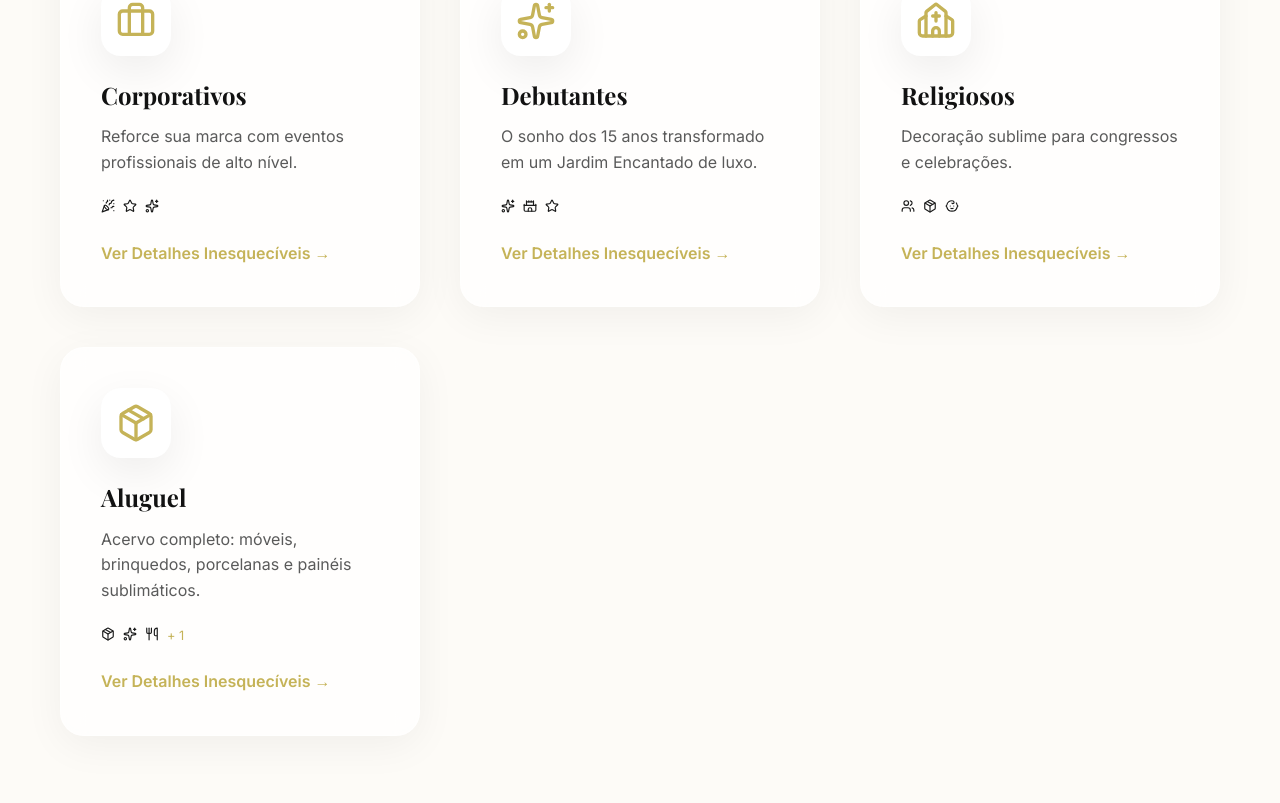
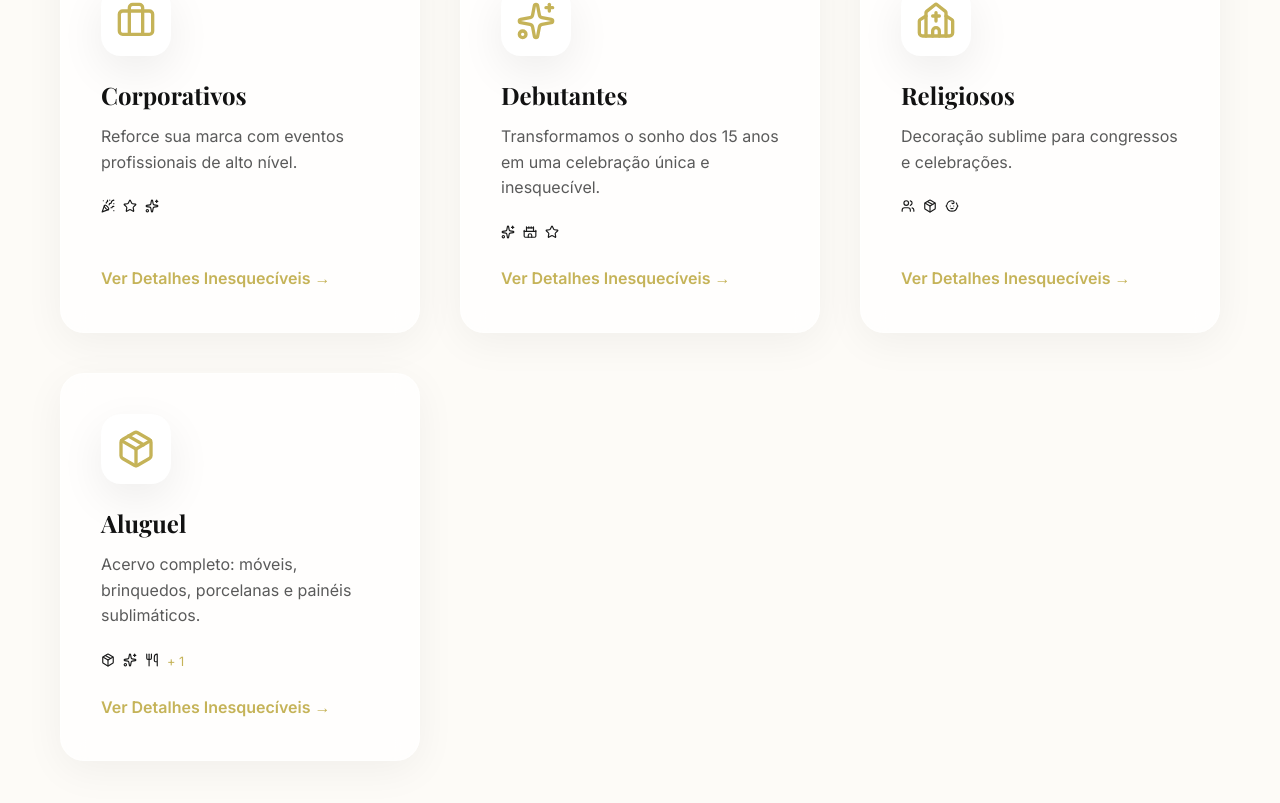
Before and after one commit to edinojr/dri_decora-es, a React (Vite) app: page / in a window 1280 px wide. Shown: the part 2477-3280 px from the top of the page. Built offline with nearby package versions, Linux system fonts and the light colour scheme.

Commit message:
Content: Generalize Debutantes category description

```diff
--- a/src/data/servicesData.tsx
+++ b/src/data/servicesData.tsx
@@ -74,8 +74,8 @@ export const serviceList: ServiceCategory[] = [
     {
         title: "Debutantes",
         icon: <Sparkles size={40} />,
-        desc: "O sonho dos 15 anos transformado em um Jardim Encantado de luxo.",
-        longDesc: "A celebração dos 15 anos é um marco. Criamos um 'Jardim Encantado' deslumbrante, onde cada detalhe brilha. Imagine uma debutante com um vestido cravejado de cristais em tons de dourado e rose gold, cercada por borboletas de LED de diversos tamanhos que flutuam pelo ambiente. O cenário conta com um bolo cenográfico majestoso, um painel de fundo que transporta todos para um mundo encantado (sem escritas) e um trono de princesa digno da realeza. Para completar, o número 15 em madeira, perfeitamente harmonizado com a paleta de cores, destaca a importância desta data.",
+        desc: "Transformamos o sonho dos 15 anos em uma celebração única e inesquecível.",
+        longDesc: "A celebração dos 15 anos é um dos marcos mais importantes na vida de uma jovem. Criamos cenários exclusivos que refletem a personalidade de cada debutante, desde o clássico luxuoso até temas modernos e criativos como o 'Jardim Encantado'. Cuidamos de cada detalhe: desde a cenografia de impacto com borboletas de LED e iluminação cênica, até o mobiliário premium com tronos de princesa e bolos cenográficos majestosos. O nosso objetivo é que cada detalhe, como o número 15 iluminado e a paleta de cores (como o elegante Rose Gold e Dourado), trabalhem juntos para criar um cenário de sonho.",
         type: "Debutante (15 Anos)",
         image: "/assets/images/debutante_jardim.png",
         highlights: ["Vestido Dourado e Rose Gold", "Borboletas de LED", "Trono de Princesa", "Painel Mundo Encantado"],
```
